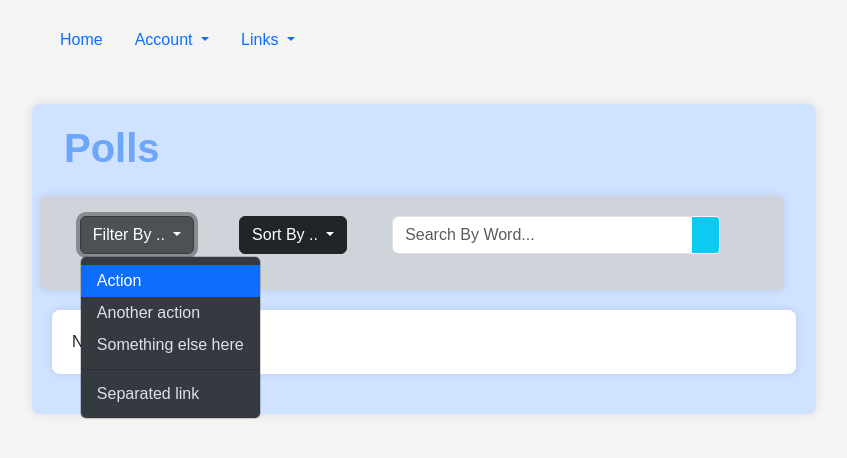
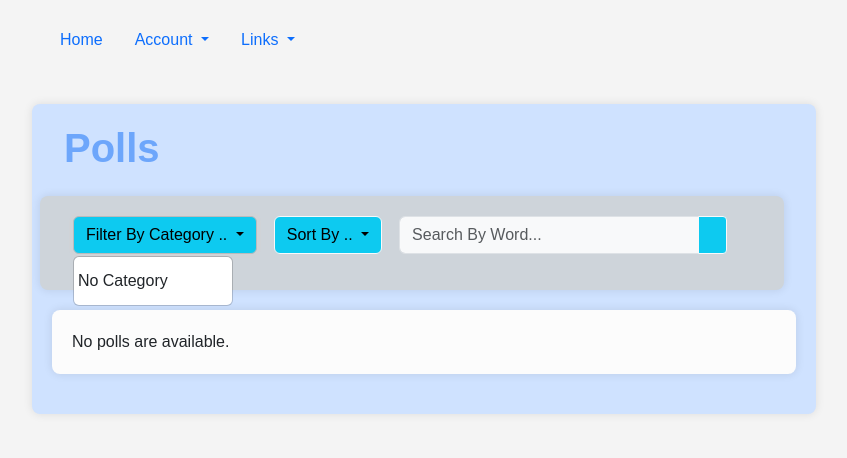
Before and after one commit to mayals/polls, a Django app: page /polls/ in a window 1280 px wide, after a click on "Filter By Category ..". Shown: the top 458 px of the page, without its empty margins (216-1063 px from the left). Run offline with Django 5.2, Linux system fonts and the light colour scheme; data that the repository does not hold is empty; some libraries are stand-ins or nearby versions; some web fonts are replaced.

Commit message:
modify polls sort by in home.html

```diff
--- a/polls/templates/polls/home.html
+++ b/polls/templates/polls/home.html
@@ -21,7 +21,7 @@
       {% if request.user.is_superuser or request.user.role == 'OWNER'   %}
               <div class="col-md-6">
                 <div class="btn-group" role="group" aria-label="Basic example">
-                  <a  href="{% url 'polls:poll-create' %}" type="button" class="btn btn-sm btn-outline-dark">+ Poll</a>
+                  <a  href="{% url 'polls:poll-create' %}" type="button" class="btn btn-sm btn-outline-info">+ Poll</a>
                 </div>
               </div>
       {% endif %}
@@ -43,15 +43,19 @@
 
             <!-- filter by category -->
             <div class="dropdown">
-              <button class="btn btn-dark dropdown-toggle" type="button" id="dropdownMenuButton2" data-bs-toggle="dropdown" aria-expanded="false">
-              Filter By ..
+              <button class="btn btn-light bg-info dropdown-toggle" type="button" id="dropdownMenuButton2" data-bs-toggle="dropdown" aria-expanded="false">
+              Filter By Category ..
               </button>
-              <ul class="dropdown-menu dropdown-menu-dark" aria-labelledby="dropdownMenuButton2">
-                <li><a class="dropdown-item active" href="#">Action</a></li>
-                <li><a class="dropdown-item" href="#">Another action</a></li>
-                <li><a class="dropdown-item" href="#">Something else here</a></li>
-                <li><hr class="dropdown-divider"></li>
-                <li><a class="dropdown-item" href="#">Separated link</a></li>
+              <ul class="dropdown-menu dropdown-menu-info" aria-labelledby="dropdownMenuButton2">
+                  {% for cat in categories %}
+                      <li>
+                        <a  class="dropdown-item" href="{% url 'polls:home-filter-category' catslug=cat.slug %}">
+                              {{ cat.name|title }} - ({{cat.polls_count}})
+                        </a>
+                      </li>
+                  {% empty %}
+                      <li class='p-1'>No Category</li>
+                  {% endfor %}
               </ul>
             </div>
 
@@ -59,15 +63,13 @@
 
             <!-- sort by -->
             <div class="dropdown">
-              <button class="btn btn-dark dropdown-toggle" type="button" id="dropdownMenuButton2" data-bs-toggle="dropdown" aria-expanded="false">
+              <button class="btn btn-light bg-info dropdown-toggle" type="button" id="dropdownMenuButton2" data-bs-toggle="dropdown" aria-expanded="false">
               Sort By ..
               </button>
-              <ul class="dropdown-menu dropdown-menu-dark" aria-labelledby="dropdownMenuButton2">
-                <li><a class="dropdown-item active" href="#">Action</a></li>
-                <li><a class="dropdown-item" href="#">Another action</a></li>
-                <li><a class="dropdown-item" href="#">Something else here</a></li>
-                <li><hr class="dropdown-divider"></li>
-                <li><a class="dropdown-item" href="#">Separated link</a></li>
+              <ul class="dropdown-menu dropdown-menu-info" aria-labelledby="dropdownMenuButton2">
+                <li><a class="dropdown-item"  href="{% url 'polls:home-sort-by' sort_by="PUB" %}">Date Published</a></li>
+                <li><a class="dropdown-item"  href="{% url 'polls:home-sort-by' sort_by="VOT" %}">Voter Count</a></li>
+                <li><a class="dropdown-item"  href="{% url 'polls:home-sort-by' sort_by="ALPH" %}" >Alphabetic</a></li>
               </ul>
             </div>
 
@@ -76,7 +78,7 @@
             <!-- search by name -->
             <div class="col-md-6">
               <form class="form-inline input-group flex-nowrap" action={% url 'polls:home' %} method="GET">
-                  <input type="text" name="sc" value="" class='form-control' placeholder="Search By Word...">
+                  <input type="text" name="sc" {%if sc  %} value="{{sc}}"{% endif %} class='form-control bg-light' placeholder="Search By Word...">
                   <button type="submit" class="btn btn-sm btn-light bg-info">
                       <i class="fa-solid fa-magnifying-glass"></i>
                   </button>
--- a/polls/urls.py
+++ b/polls/urls.py
@@ -8,8 +8,13 @@ urlpatterns = [
     path('categories/', views.categories, name='categories'),
     path('cat-detail/<slug:cat_slug>/', views.cat_detail, name='cat-detail'),
 
+
+
     # Polls
     path('', views.home, name='home'),
+    # polls #home sort by  # order_by
+    path('sort/<str:sort_by>/', views.home, name='home-sort-by'),
+    # polls # home filte by category
     path('cat/<slug:catslug>/', views.home, name='home-filter-category'),
     path('new-poll/', views.poll_create, name='poll-create'),
     path('poll-choices-create/<slug:poll_slug>/<int:year>/<int:month>/<int:day>/', views.poll_choices_create, name='poll-choices-create'),
--- a/polls/views.py
+++ b/polls/views.py
@@ -7,7 +7,14 @@ from .models import Poll, Choice,Category
 from .forms import PollForm,ChoiceForm
 
 def categories(request):
-    categories = Category.objects.all()
+    categories = Category.objects.all().order_by('-polls_count')
+
+    for cat in categories :
+        polls = Poll.objects.all().filter(category=cat)
+        polls_count = polls.count()
+        cat.polls_count = polls_count
+        cat.save()
+
     context={
         'title'     : 'Categories',
         'categories': categories,
@@ -25,7 +32,17 @@ def cat_detail(request,cat_slug):
 
 
 
-def home(request,catslug=None):
+def home(request,catslug=None,sc=None,sort_by=None):
+
+    categories = Category.objects.all().order_by('-polls_count')
+
+    # to save the polls count for each category in database
+    for cat in categories :
+        polls = Poll.objects.all().filter(category=cat)
+        polls_count = polls.count()
+        cat.polls_count = polls_count
+        cat.save()
+
 
     polls = Poll.objects.all()
 
@@ -34,6 +51,7 @@ def home(request,catslug=None):
         print(poll.choice_set.count())
         if poll.choice_set.count() == 0 or  poll.choice_set.count() < int(5) :
            poll.delete()
+
 
     latest_poll_list = polls.order_by('-published_at')
 
@@ -48,9 +66,21 @@ def home(request,catslug=None):
        latest_poll_list   = latest_poll_list.filter(category__slug=catslug)
 
 
+    # sort by :
+    if sort_by != None:
+        if sort_by == 'PUB':
+            latest_poll_list = Poll.objects.order_by('-published_at')
+        # if sort_by == 'VOT':
+        #     latest_poll_list = Poll.objects.order_by('')
+        if sort_by == 'ALPH':
+            latest_poll_list = Poll.objects.order_by('poll_question')
+
+
+
     context = {
-        'categories'      : Category.objects.all() ,
-        'latest_poll_list': latest_poll_list
+        'categories'      : Category.objects.all().order_by('-polls_count') ,
+        'latest_poll_list': latest_poll_list,
+        'sc'                : sc ,
         }
     return render(request, 'polls/home.html', context)
 
--- a/static/css/polls/polls_style.css
+++ b/static/css/polls/polls_style.css
@@ -36,7 +36,7 @@ body {
 
 /* Polls section */
 .polls {
-    background-color: #fff;
+    background-color: #fcfcfc;
     border-radius: 8px;
     box-shadow: 0 0 10px rgba(0, 0, 0, 0.1);
     padding: 20px;
```
Also changed, not shown: polls/models.py (+3 -7 lines).
